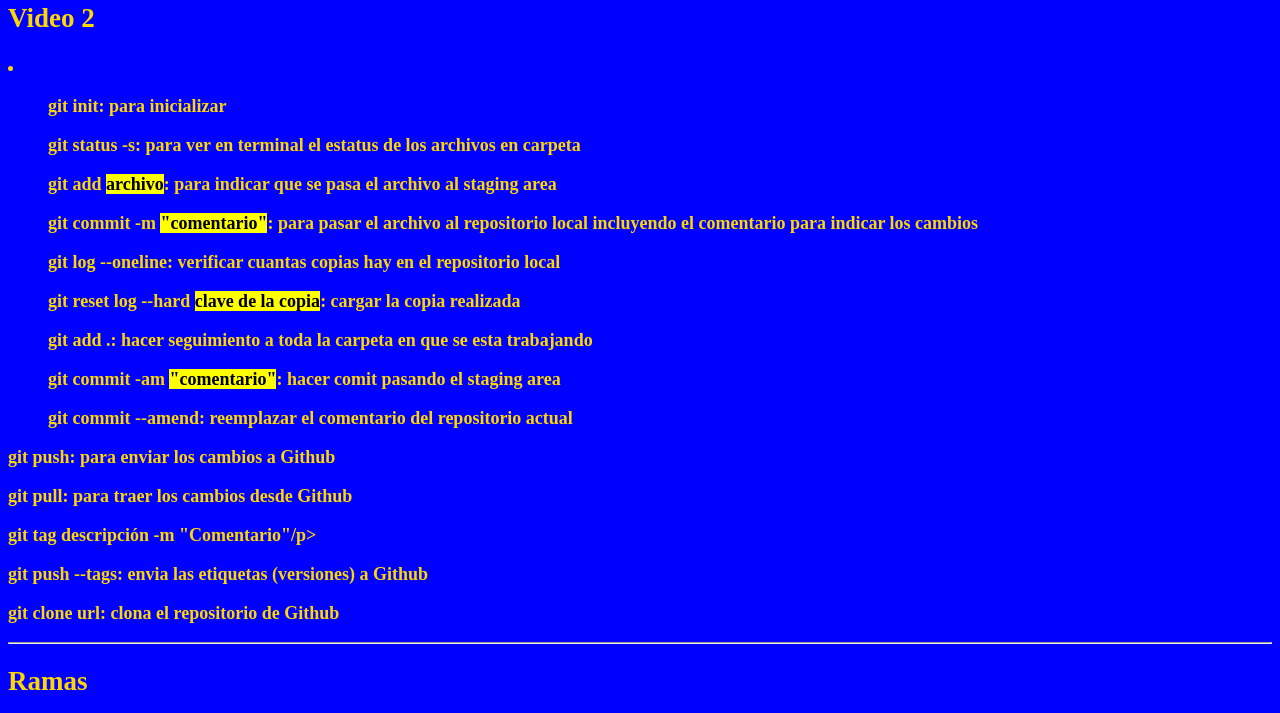
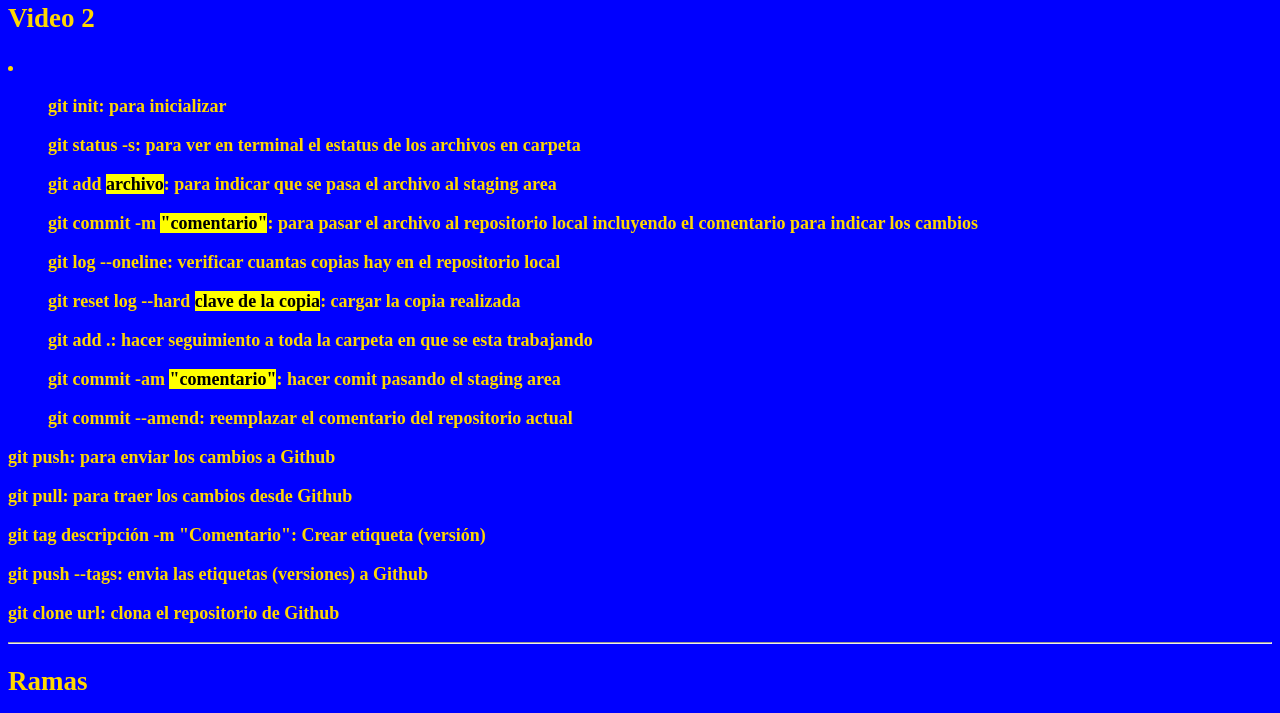
Before and after one commit to JoseNDRX/Curso_Git_PI_2023_Enero, a plain HTML site: page index.html in a window 1280 px wide. Shown: the part 87-800 px from the top of the page. Drawn offline with Linux system fonts and the light colour scheme.

Commit message:
FIn clase 5

```diff
--- a/index.html
+++ b/index.html
@@ -26,7 +26,7 @@
         </li>
          <p>git push: para enviar los cambios a Github</p>
         <p>git pull: para traer los cambios desde Github</p>
-        <p>git tag <strong>descripción</strong> -m <strong>"Comentario"</strong>/p>
+        <p>git tag <strong>descripción</strong> -m <strong>"Comentario": Crear etiqueta (versión)</strong></p>
         <p>git push --tags: envia las etiquetas (versiones) a Github</p>
         <p>git clone <strong>url</strong>: clona el repositorio de Github</p>
     </section>
```
